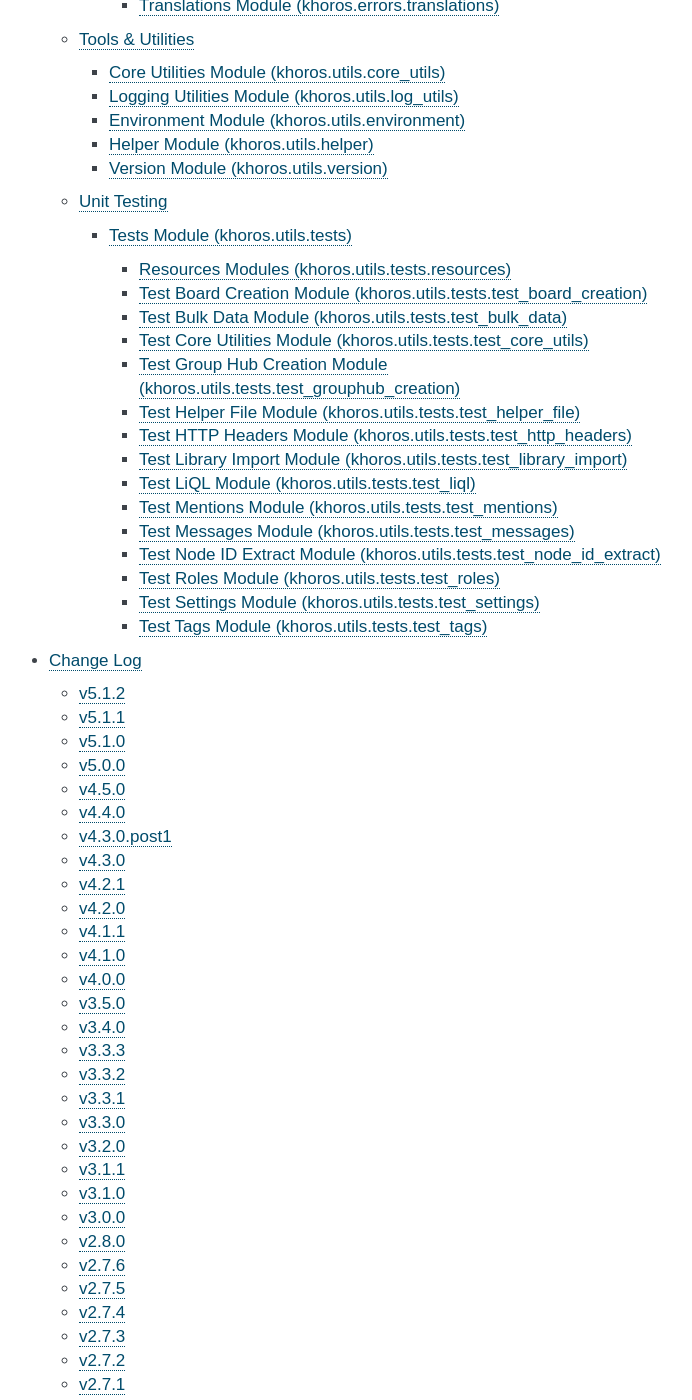
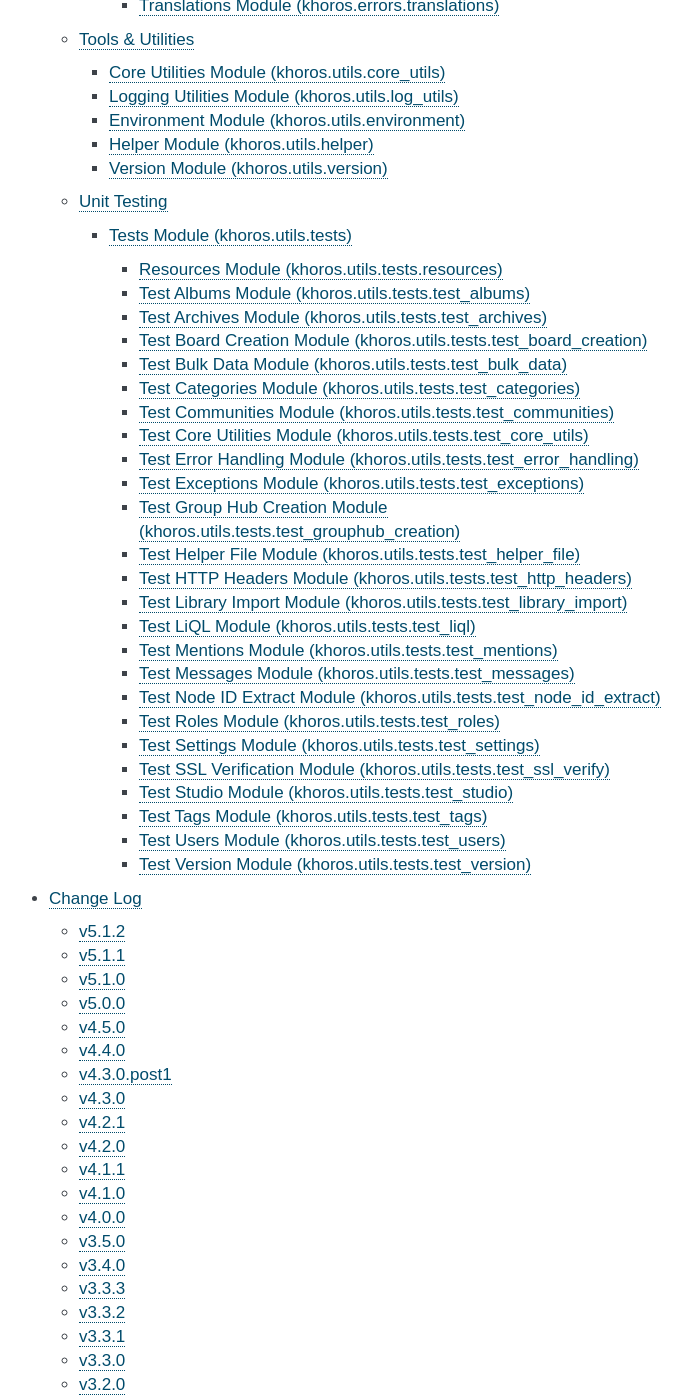
Before and after one commit to jeffshurtliff/khoros, a Sphinx documentation site: the page built from docs/index.rst, in a window 1280 px wide and 1400 px high, scrolled down 4358 px. Shown: the whole window, without its empty margins (401-1093 px from the left). Built offline with Sphinx 7.4.7, drawn with Linux system fonts in a browser that asks for light colours.

Commit message:
Updated the documentation to include the new unit testing modules

```diff
--- a/docs/supporting-modules.rst
+++ b/docs/supporting-modules.rst
@@ -17,10 +17,16 @@
     * `Version Module (khoros.utils.version)`_
 * `Unit Testing`_
     * `Tests Module (khoros.utils.tests)`_
-        * `Resources Modules (khoros.utils.tests.resources)`_
+        * `Resources Module (khoros.utils.tests.resources)`_
+        * `Test Albums Module (khoros.utils.tests.test_albums)`_
+        * `Test Archives Module (khoros.utils.tests.test_archives)`_
         * `Test Board Creation Module (khoros.utils.tests.test_board_creation)`_
         * `Test Bulk Data Module (khoros.utils.tests.test_bulk_data)`_
+        * `Test Categories Module (khoros.utils.tests.test_categories)`_
+        * `Test Communities Module (khoros.utils.tests.test_communities)`_
         * `Test Core Utilities Module (khoros.utils.tests.test_core_utils)`_
+        * `Test Error Handling Module (khoros.utils.tests.test_error_handling)`_
+        * `Test Exceptions Module (khoros.utils.tests.test_exceptions)`_
         * `Test Group Hub Creation Module (khoros.utils.tests.test_grouphub_creation)`_
         * `Test Helper File Module (khoros.utils.tests.test_helper_file)`_
         * `Test HTTP Headers Module (khoros.utils.tests.test_http_headers)`_
@@ -31,7 +37,11 @@
         * `Test Node ID Extract Module (khoros.utils.tests.test_node_id_extract)`_
         * `Test Roles Module (khoros.utils.tests.test_roles)`_
         * `Test Settings Module (khoros.utils.tests.test_settings)`_
+        * `Test SSL Verification Module (khoros.utils.tests.test_ssl_verify)`_
+        * `Test Studio Module (khoros.utils.tests.test_studio)`_
         * `Test Tags Module (khoros.utils.tests.test_tags)`_
+        * `Test Users Module (khoros.utils.tests.test_users)`_
+        * `Test Version Module (khoros.utils.tests.test_version)`_
 
 |
 
@@ -171,8 +181,8 @@
 
 |
 
-Resources Modules (khoros.utils.tests.resources)
-------------------------------------------------
+Resources Module (khoros.utils.tests.resources)
+-----------------------------------------------
 This module includes frequently used resources for performing unit testing.
 
 .. automodule:: khoros.utils.tests.resources
@@ -182,9 +192,31 @@
 
 |
 
+Test Albums Module (khoros.utils.tests.test_albums)
+---------------------------------------------------
+This module is used by pytest to verify that the ``albums`` module works properly.
+
+.. automodule:: khoros.utils.tests.test_albums
+   :members:
+
+:doc:`Return to Top <supporting-modules>`
+
+|
+
+Test Archives Module (khoros.utils.tests.test_archives)
+-------------------------------------------------------
+This module is used by pytest to verify that the ``archives`` module works properly.
+
+.. automodule:: khoros.utils.tests.test_archives
+   :members:
+
+:doc:`Return to Top <supporting-modules>`
+
+|
+
 Test Board Creation Module (khoros.utils.tests.test_board_creation)
 -------------------------------------------------------------------
-This module is used by pytest to verify that that the board creation works properly.
+This module is used by pytest to verify that the board creation works properly.
 
 .. automodule:: khoros.utils.tests.test_board_creation
    :members:
@@ -195,9 +227,31 @@
 
 Test Bulk Data Module (khoros.utils.tests.test_bulk_data)
 ---------------------------------------------------------
-This module is used by pytest to verify that that the Bulk Data API module works properly.
+This module is used by pytest to verify that the Bulk Data API module works properly.
 
 .. automodule:: khoros.utils.tests.test_bulk_data
+   :members:
+
+:doc:`Return to Top <supporting-modules>`
+
+|
+
+Test Categories Module (khoros.utils.tests.test_categories)
+-----------------------------------------------------------
+This module is used by pytest to verify that the ``categories`` module works properly.
+
+.. automodule:: khoros.utils.tests.test_categories
+   :members:
+
+:doc:`Return to Top <supporting-modules>`
+
+|
+
+Test Communities Module (khoros.utils.tests.test_communities)
+-------------------------------------------------------------
+This module is used by pytest to verify that the ``communities`` module works properly.
+
+.. automodule:: khoros.utils.tests.test_communities
    :members:
 
 :doc:`Return to Top <supporting-modules>`
@@ -215,9 +269,31 @@
 
 |
 
+Test Error Handling Module (khoros.utils.tests.test_error_handling)
+-------------------------------------------------------------------
+This module is used by pytest to verify that error handling works properly.
+
+.. automodule:: khoros.utils.tests.test_error_handling
+   :members:
+
+:doc:`Return to Top <supporting-modules>`
+
+|
+
+Test Exceptions Module (khoros.utils.tests.test_exceptions)
+-----------------------------------------------------------
+This module is used by pytest to verify that exceptions are raised properly.
+
+.. automodule:: khoros.utils.tests.test_exceptions
+   :members:
+
+:doc:`Return to Top <supporting-modules>`
+
+|
+
 Test Group Hub Creation Module (khoros.utils.tests.test_grouphub_creation)
 --------------------------------------------------------------------------
-This module is used by pytest to verify that that the group hub creation works properly.
+This module is used by pytest to verify that the group hub creation works properly.
 
 .. automodule:: khoros.utils.tests.test_grouphub_creation
    :members:
@@ -325,6 +401,28 @@
 
 |
 
+Test SSL Verification Module (khoros.utils.tests.test_ssl_verify)
+-----------------------------------------------------------------
+This module is used by pytest to verify the SSL verification functionality.
+
+.. automodule:: khoros.utils.tests.test_ssl_verify
+   :members:
+
+:doc:`Return to Top <supporting-modules>`
+
+|
+
+Test Studio Module (khoros.utils.tests.test_studio)
+---------------------------------------------------
+This module is used by pytest to verify that the ``studio`` module functions properly.
+
+.. automodule:: khoros.utils.tests.test_studio
+   :members:
+
+:doc:`Return to Top <supporting-modules>`
+
+|
+
 Test Tags Module (khoros.utils.tests.test_tags)
 -----------------------------------------------
 This module is used by pytest to verify that tags function properly.
@@ -336,4 +434,26 @@
 
 |
 
+Test Users Module (khoros.utils.tests.test_users)
+-------------------------------------------------
+This module is used by pytest to verify that the ``users`` module functions properly.
+
+.. automodule:: khoros.utils.tests.test_users
+   :members:
+
+:doc:`Return to Top <supporting-modules>`
+
+|
+
+Test Version Module (khoros.utils.tests.test_version)
+-----------------------------------------------------
+This module is used by pytest to verify that the ``version`` module functions properly.
+
+.. automodule:: khoros.utils.tests.test_version
+   :members:
+
+:doc:`Return to Top <supporting-modules>`
+
+|
+
 The previous page addresses the :doc:`primary-modules` within the *khoros* package.
```
